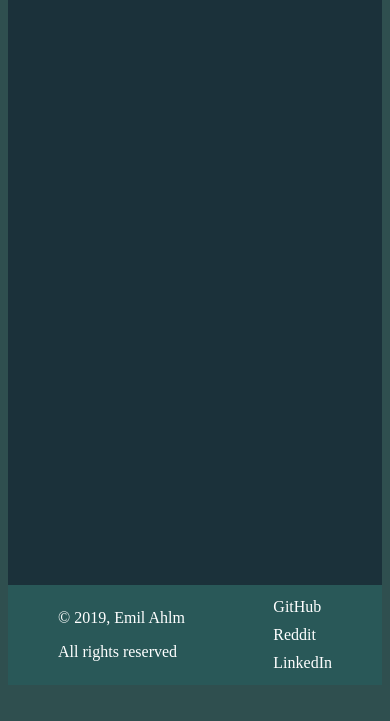
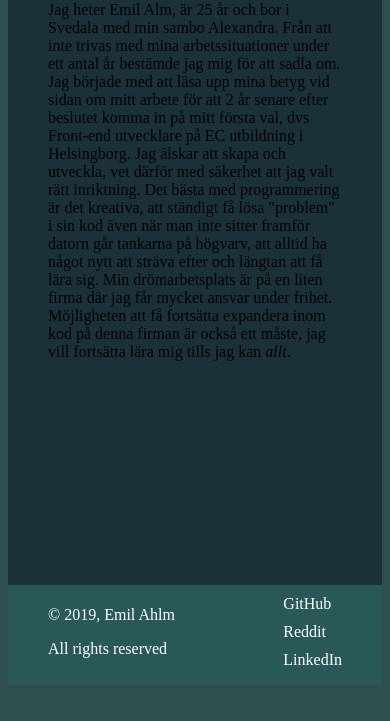
Before and after one commit to 1F4A9/mandatory-htmlcss1, a plain HTML site: page about.html in a window 390 px wide. Shown: the part 123-844 px from the top of the page. Drawn offline with Linux system fonts and the light colour scheme.

Commit message:
lagt till webbsida indikator när man bytar sidor i nav, gjort background responsiv i head,main,foot. Tagit bort tomrummet mellan elementen med hjälp av flex. Samt adderat text i index & about

```diff
--- a/about.html
+++ b/about.html
@@ -14,7 +14,7 @@
                 <h1>Om mig</h1>
                 <ul>
                     <li><a href="index.html">index</a></li>
-                    <li><a href="about.html">om mig</a></li>
+                    <li><a class="current_nav" href="about.html">om mig</a></li>
                     <li><a href="movies.html">filmer</a></li>
                     <li><a href="links.html">länkar</a></li>
                     <li><a href="contact.html">kontakt</a></li>
@@ -23,9 +23,33 @@
         </header>
 
         <main>
+            <div class="main_container">
+                <p>
+                    Jag heter Emil Alm, är 25 år och bor i Svedala med min sambo Alexandra. Från att inte trivas med
+                    mina
+                    arbetssituationer under ett antal år bestämde jag mig för att sadla om. Jag började med att läsa
+                    upp mina
+                    betyg vid sidan om mitt arbete för att 2 år senare efter beslutet komma in på mitt första val, dvs
+                    Front-end utvecklare
+                    på EC
+                    utbildning i Helsingborg. Jag älskar att skapa och utveckla, vet därför med säkerhet att jag valt
+                    rätt
+                    inriktning.
+                    Det bästa med programmering är det kreativa, att ständigt få lösa "problem" i sin kod även när man
+                    inte
+                    sitter framför datorn går tankarna på högvarv, att alltid ha något nytt att sträva efter och längtan
+                    att
+                    få lära sig.
+                    Min drömarbetsplats är på en liten firma där jag får mycket ansvar under frihet. Möjligheten att få
+                    fortsätta expandera inom kod på denna firman är också ett måste, jag vill fortsätta lära mig tills
+                    jag
+                    kan <i>allt</i>.
+                </p>
+            </div>
         </main>
 
         <footer>
+            <div class="footer_container">
                 <div class="footer_copyright">
                     <p>&copy; 2019, Emil Ahlm</p>
                     <p>All rights reserved</p>
@@ -35,6 +59,7 @@
                     <a href="http://reddit.com" target="blank">Reddit</a>
                     <a href="http://linkedin.com" target="blank">LinkedIn</a>
                 </div>
+            </div>
         </footer>
     </div>
 </body>
--- a/style.css
+++ b/style.css
@@ -1,18 +1,8 @@
-html {
-    box-sizing: border-box;
-}
-
 body {
     background-color: darkslategray;
 }
 
-#container {
-    margin: 0 auto;
-    max-width: 1000px;
-}
-
 header {
-    width: 100%;
     height: 100px;
     background-color: darkgrey;
 }
@@ -28,6 +18,8 @@ nav {
     display: flex;
     align-items: center;
     justify-content: space-between;
+    margin: 0 auto;
+    max-width: 1000px;
 }
 
 nav ul {
@@ -58,28 +50,32 @@ nav ul a:active {
     color: black;
 }
 
-main {
-    min-height: 600px;
-    background-color: rgb(27, 49, 58);
+.current_nav {
+    background-color: blue;
 }
 
 footer {
-    display: flex;
-    align-items: center;
-    justify-content: space-between;
     min-height: 100px;
     background-color: rgb(41, 88, 88);
     color: white;
 }
 
+.footer_container {
+    max-width: 1000px;
+    margin: 0 auto;
+    display: flex;
+    align-items: center;
+    justify-content: space-between;
+}
+
 footer .footer_copyright {
-    margin-left: 50px;
+    margin-left: 40px;
 }
 
 footer .footer_contact a {
     display: flex;
     flex-direction: column;
-    margin: 10px 50px 10px 0px;
+    margin: 10px 40px 10px 0px;
 }
 
 footer .footer_contact a:link {
@@ -98,3 +94,24 @@ footer .footer_contact a:hover {
 footer .footer_contact a:active {
     color: black;
 }
+
+main {
+    display: flex;
+    min-height: 600px;
+    background-color: rgb(27, 49, 58);
+}
+
+.main_container {
+    max-width: 1000px;
+    margin: 0px auto;
+}
+
+.main_container p {
+    margin-left: 40px;
+    margin-right: 40px;
+}
+
+.main_container h2 {
+    margin-left: 40px;
+    margin-right: 40px;
+}
```
Also changed, not shown: contact.html (+4 -1 lines), index.html (+17 -1 lines), links.html (+4 -1 lines), movies.html (+4 -1 lines). Lines whose indentation alone changed are shown as unchanged.
